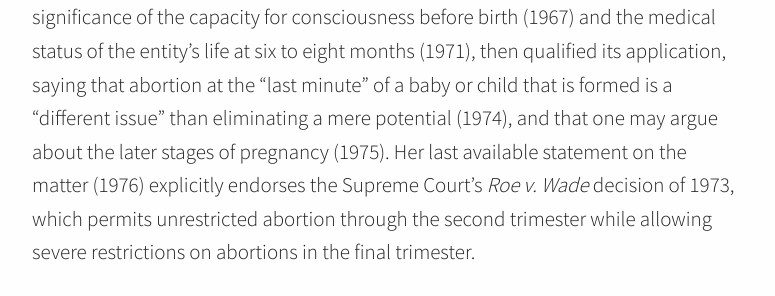
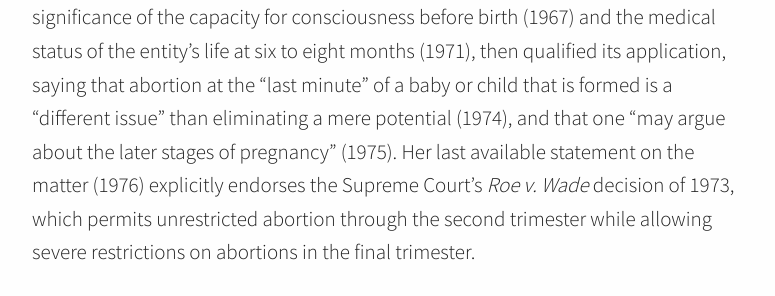
Before and after one commit to gpsites/ecosmos.com, a Jekyll site: the page built from articles/abortion-faq.md, in a window 1280 px wide and 900 px high, scrolled down 7331 px. Shown: the part 324-620 px from the top of the window, without its empty margins (251-1026 px from the left). Built offline with Jekyll 4.4.1, drawn with Linux system fonts in a browser that asks for light colours; some of the changed text lies outside the part shown.

```diff
--- a/articles/abortion-faq.md
+++ b/articles/abortion-faq.md
@@ -209,7 +209,7 @@ that point (1968), that life starts at birth (1971) --- but yet pondered the
 capacity for consciousness before birth (1967) and the medical status of the entity's life at six
 to eight months (1971), then qualified its application, saying that abortion at the "last minute"
 of a baby or child that is formed is a "different issue" than eliminating a mere potential (1974),
-and that one may argue about the later stages of pregnancy (1975). Her last available statement on
+and that one "may argue about the later stages of pregnancy" (1975). Her last available statement on
 the matter (1976) explicitly endorses the Supreme Court's *Roe v. Wade* decision of 1973, which
 permits unrestricted abortion through the second trimester while allowing severe restrictions on
 abortions in the final trimester.
```
Also changed, not shown: other parts of articles/abortion-faq.md (+2 -2 lines).
